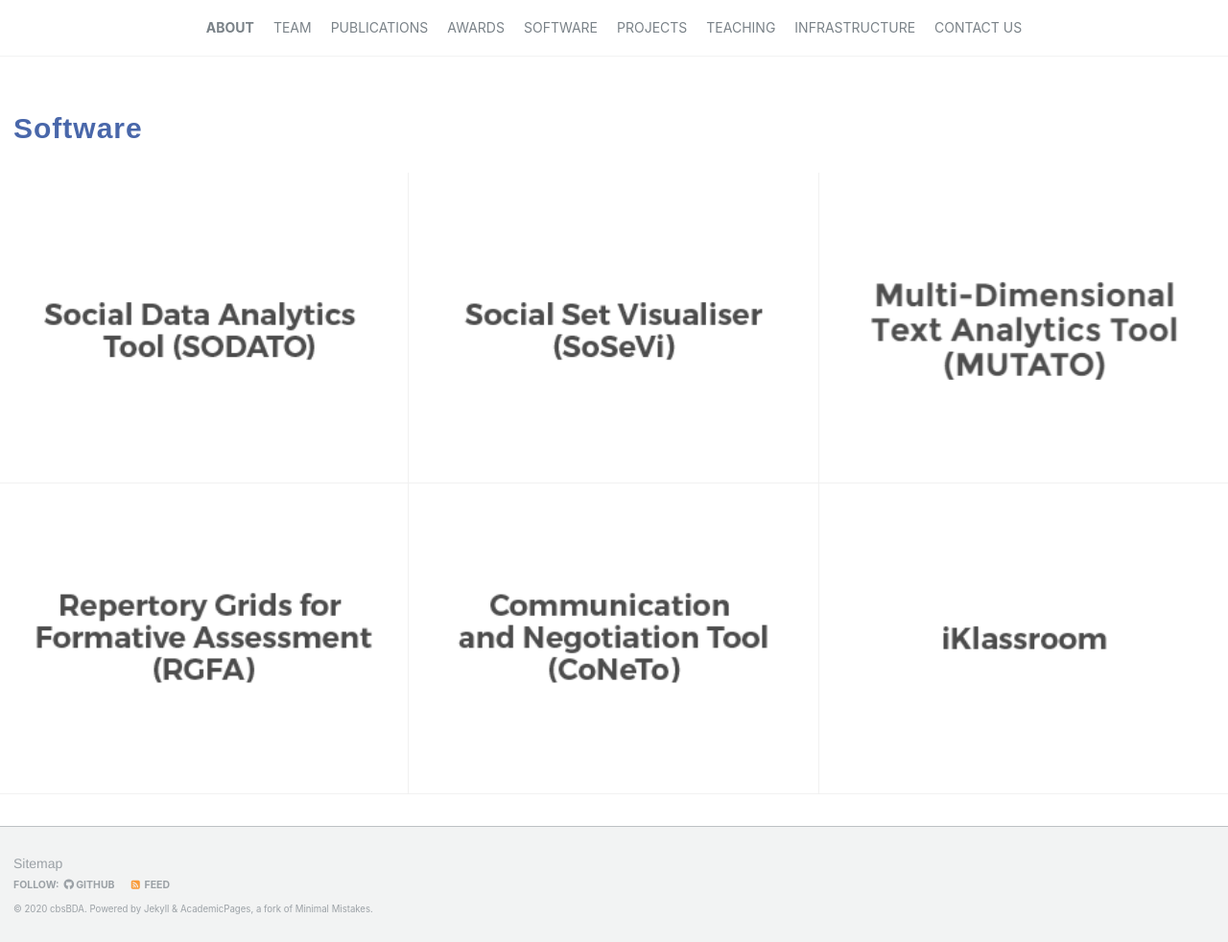
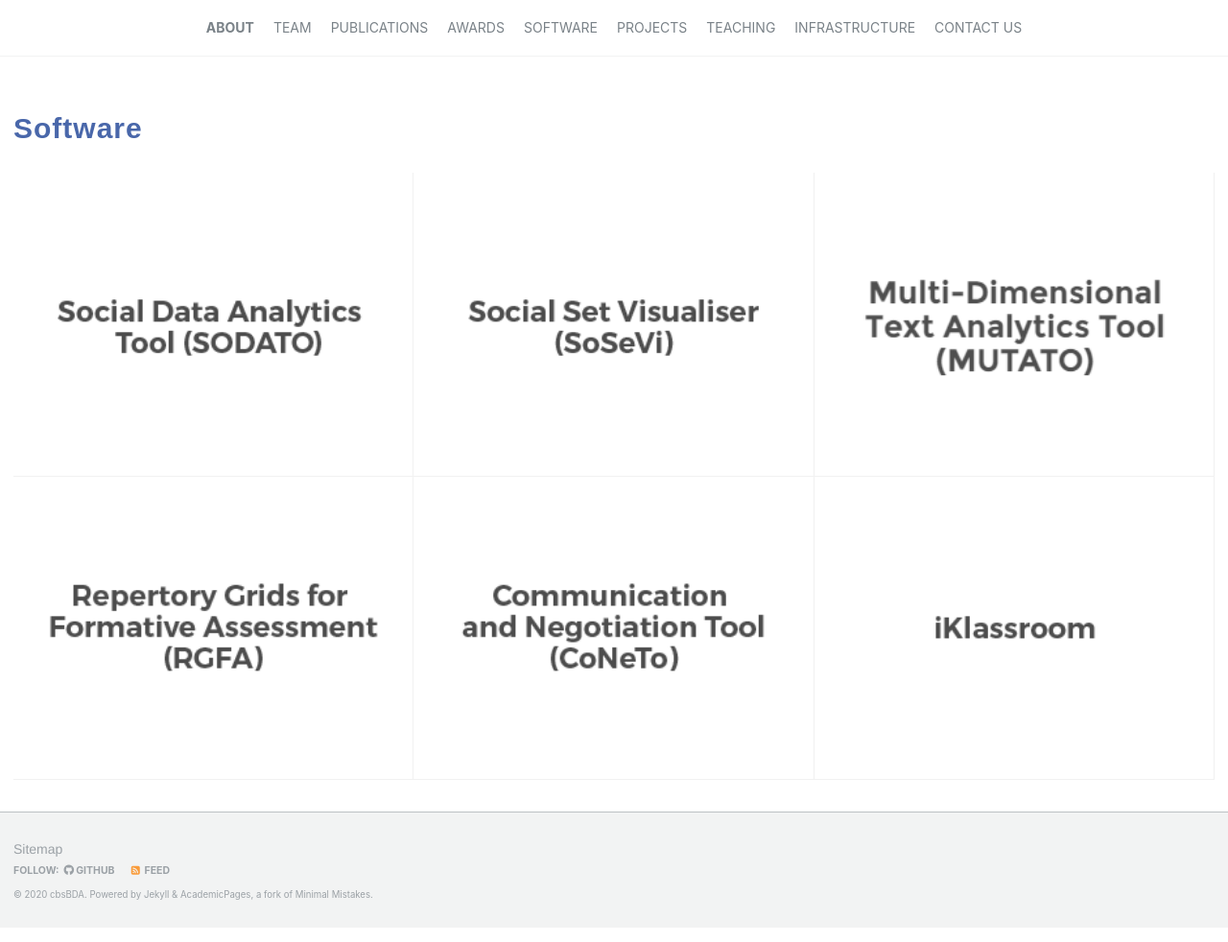
Before and after one commit to cbsBDA/cbsBDA-homepage, a Jekyll site: the page built from _pages/software.md, in a window 1280 px wide. Shown: the whole page at 96% size. Built offline with Jekyll 4.4.1, drawn with Linux system fonts in a browser that asks for light colours; nearby versions of some CDN libraries.

Commit message:
Update software.md

```diff
--- a/_pages/software.md
+++ b/_pages/software.md
@@ -23,7 +23,7 @@ author_profile: true
     </div>
   </div>
   <div class="container w-100 m-0 p-0">
-     <div class="col-lg-10 col-lg-offset-1 p-0 w-100 m-0">
+     <div class="col-lg-10 col-lg-offset-1 w-100 m-0">
     <div id="portfolio">
       <!-- <ul class="portfolio-filter text-center">
         <li><a class="btn btn-default active" href="#" data-filter="*">All Works</a></li>
```
